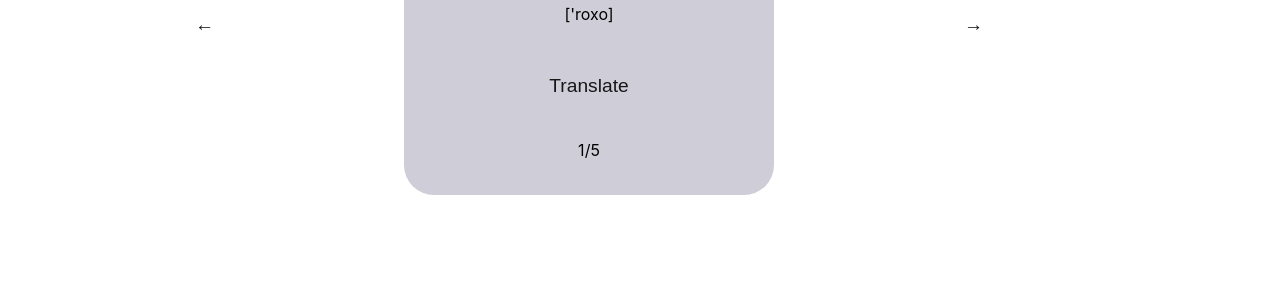
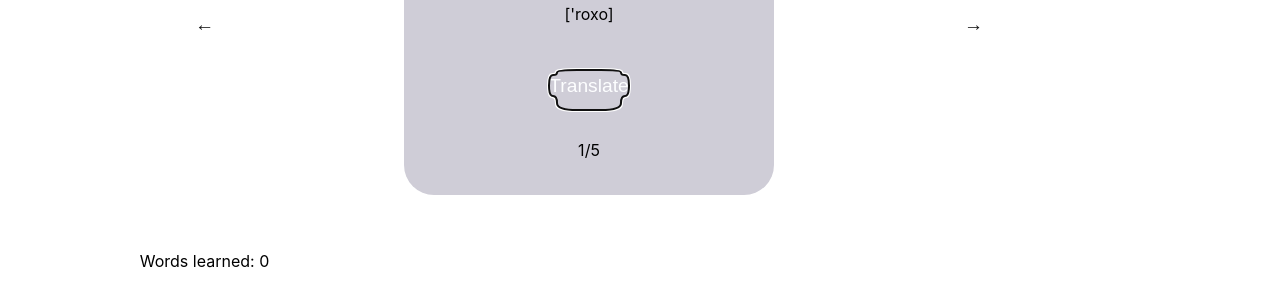
Before and after one commit to AlsuAl/React-words-cards, a React app in the folder project_react/firstapp/: page /cards in a window 1280 px wide. Shown: the part 419-726 px from the top of the page. Built offline with nearby package versions, Linux system fonts and the light colour scheme.

Commit message:
add words learned

```diff
--- a/project_react/firstapp/src/components/cards.jsx
+++ b/project_react/firstapp/src/components/cards.jsx
@@ -1,4 +1,4 @@
-import React, { useState } from "react";
+import React, { useState, useEffect, useRef } from "react";
 import "./cards.scss";
 import data from "./data.js";
 
@@ -6,10 +6,15 @@ export default function Card(props) {
   const [currentCardIndex, setCurrentCardIndex] = useState(0);
   const { id, word, transcription, translation } = data[currentCardIndex];
   const [isTranslated, setIsTranslated] = useState(false);
+  const [wordsLearned, setWordsLearned] = useState(0);
+
+  const translateButtonRef = useRef();
 
   function handleTranslate() {
     setIsTranslated(true);
+    setWordsLearned(wordsLearned + 1);
   }
+
   function handlePrev() {
     if (currentCardIndex > 0) {
       setCurrentCardIndex(currentCardIndex - 1);
@@ -26,6 +31,9 @@ export default function Card(props) {
       setIsTranslated(false);
     }
   }
+  useEffect(() => {
+    translateButtonRef.current.focus();
+  }, [currentCardIndex]);
   return (
     <div className="card">
       <div className="arrow-buttons">
@@ -41,6 +49,7 @@ export default function Card(props) {
           <button
             className={isTranslated ? "hidden" : "button buttonshow"}
             onClick={handleTranslate}
+            ref={translateButtonRef}
           >
             Translate
           </button>
@@ -54,6 +63,7 @@ export default function Card(props) {
           →
         </button>
       </div>
+      <p>Words learned: {wordsLearned}</p>
     </div>
   );
 }
--- a/project_react/firstapp/src/components/cards.scss
+++ b/project_react/firstapp/src/components/cards.scss
@@ -42,6 +42,10 @@
     background-color: $bgcolor;
     color: $fcolor;
   }
+  .button:focus {
+    background-color: $bgcolor;
+    color: $fcolor;
+  }
   .hidden {
     display: none;
   }
```
